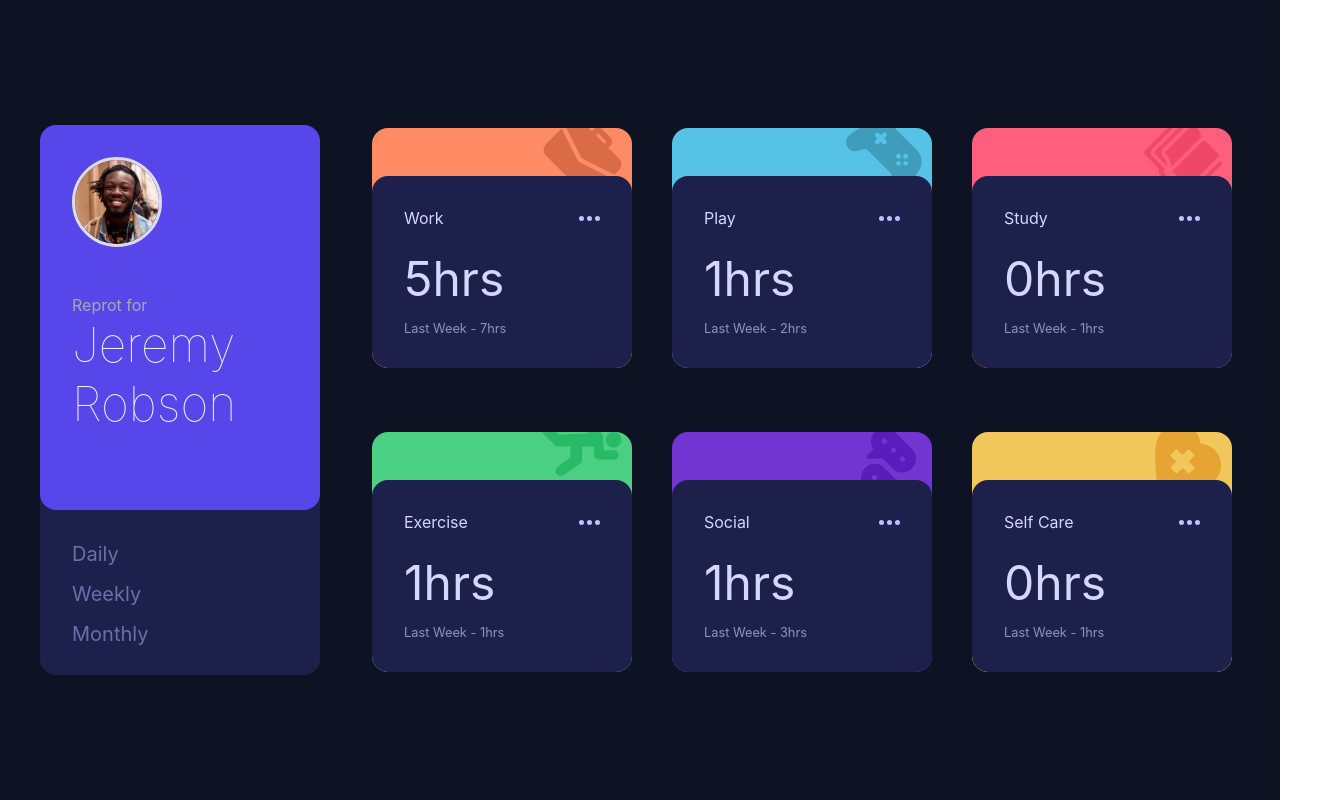
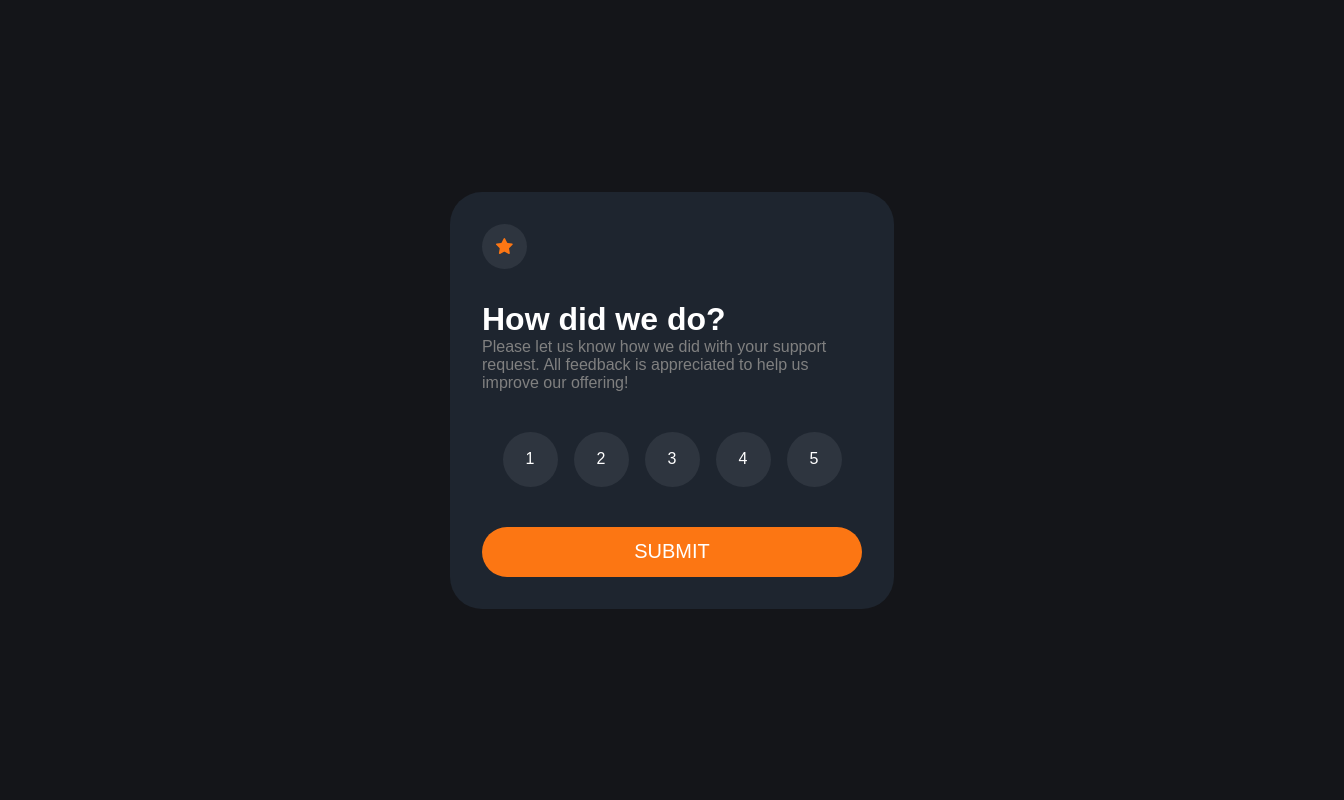
Before and after one commit to hojjatmahdave/Frontend-Mentor, a React (Create React App) app: page /rating-page in a window 1280 px wide. Shown: the whole page, 1344 px wide, since content can reach past the window. Built offline with nearby package versions, Linux system fonts and the light colour scheme.

Commit message:
create the lajward project

```diff
--- a/src/index.tsx
+++ b/src/index.tsx
@@ -13,6 +13,6 @@ const root = ReactDOM.createRoot(
 root.render(
   <BrowserRouter>
     <GlobalStyles />
-    <App />
+    <RoutePage />
   </BrowserRouter>
 );
--- a/src/time-tracking-dashboard-main/components/profile.tsx
+++ b/src/time-tracking-dashboard-main/components/profile.tsx
@@ -11,7 +11,9 @@ const Profile = () => {
       </div>
       <div>
         <p>Daily</p>
+        <br />
         <p>Weekly</p>
+        <br />
         <p>Monthly</p>
       </div>
     </ProfileStyle>
--- a/src/time-tracking-dashboard-main/styles/profile-style.tsx
+++ b/src/time-tracking-dashboard-main/styles/profile-style.tsx
@@ -34,6 +34,7 @@ export const ProfileStyle = styled.div`
   & > div:nth-child(2) {
     margin: 2rem;
     & > p {
+      display: inline-block;
       padding-bottom: 1rem;
       font-size: 20px;
       color: #6a6fa7;
```
